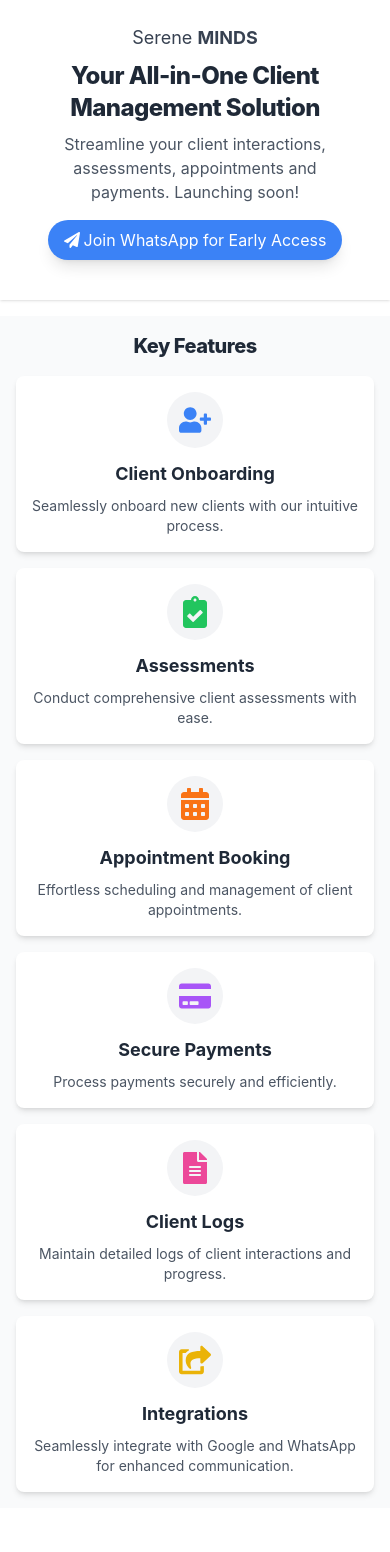
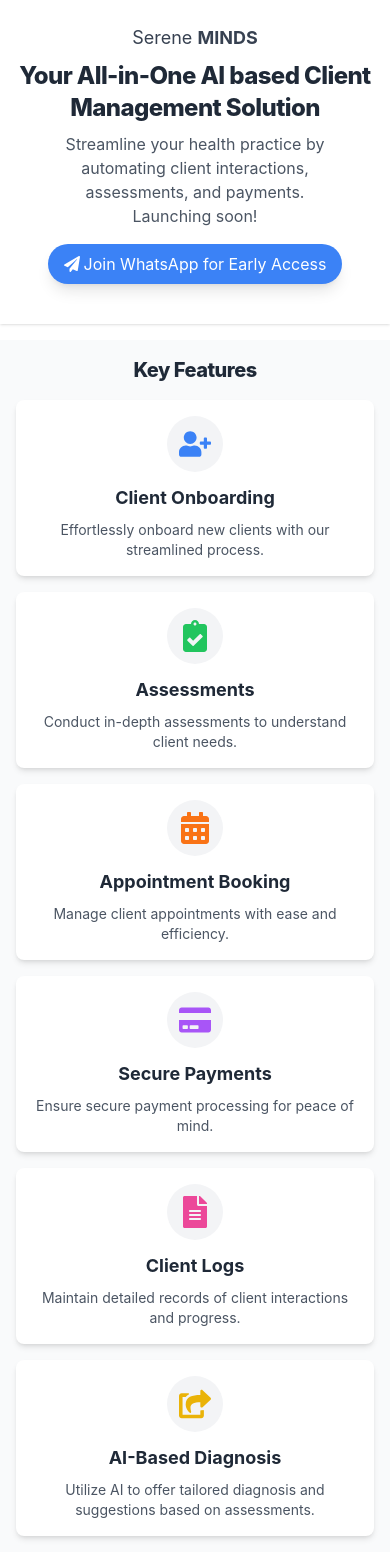
Before and after one commit to anshuman0427/sereneminds, a React (Create React App) app: page / in a window 390 px wide. Before the commit the page ends 1508 px from the top, so only its background shows below. Built offline with nearby package versions, Linux system fonts and the light colour scheme.

Commit message:
Updated mobile view and centered WhatsApp button and changed the icon

```diff
--- a/src/components/LaunchingSoonPageDesktop.js
+++ b/src/components/LaunchingSoonPageDesktop.js
@@ -21,10 +21,10 @@
                   Serene <span className="font-bold">MINDS</span>
                 </h2>
                 <h1 className="text-4xl font-extrabold tracking-tight sm:text-5xl md:text-6xl text-gray-800">
-                  Your All-in-One Client Management Solution
+                  Your All-in-One AI based Client Management Solution
                 </h1>
                 <p className="mx-auto max-w-[650px] text-gray-600 md:text-lg lg:text-xl">
-                  Streamline your client interactions, assessments, and payments. Launching soon!
+                  Streamline your health practice by automating client interactions, assessments, and payments. Launching soon!
                 </p>
               </div>
               <div className="mt-8">
@@ -70,8 +70,8 @@
               />
               <FeatureCard
                 icon={<FaShareSquare className="h-8 w-8 text-yellow-500" />}
-                title="Integrations"
-                description="Seamlessly integrate with Google and WhatsApp for enhanced communication."
+                title="AI-Based Diagnosis"
+                description="Leverage AI for accurate diagnosis and tailored suggestions based on assessments, enhancing your understanding of client needs."
               />
             </div>
           </div>
--- a/src/components/LaunchingSoonPageMobile.js
+++ b/src/components/LaunchingSoonPageMobile.js
@@ -19,10 +19,10 @@
               Serene <span className="font-bold">MINDS</span>
             </h2>
             <h1 className="text-2xl font-extrabold tracking-tight text-gray-800 mb-2">
-              Your All-in-One Client Management Solution
+              Your All-in-One AI based Client Management Solution
             </h1>
             <p className="mx-auto max-w-[300px] text-gray-600 md:text-lg lg:text-xl mb-4">
-              Streamline your client interactions, assessments, appointments and payments. Launching soon!
+              Streamline your health practice by automating client interactions, assessments, and payments. Launching soon!
             </p>
             {/* Centering the Button */}
             <div className="flex justify-center mt-2 mb-4">
@@ -42,12 +42,12 @@
               Key Features
             </h2>
             <div className="grid grid-cols-1 gap-4">
-              <FeatureCard icon={<FaUserPlus className="h-8 w-8 text-blue-500" />} title="Client Onboarding" description="Seamlessly onboard new clients with our intuitive process." />
-              <FeatureCard icon={<FaClipboardCheck className="h-8 w-8 text-green-500" />} title="Assessments" description="Conduct comprehensive client assessments with ease." />
-              <FeatureCard icon={<FaCalendarAlt className="h-8 w-8 text-orange-500" />} title="Appointment Booking" description="Effortless scheduling and management of client appointments." />
-              <FeatureCard icon={<FaCreditCard className="h-8 w-8 text-purple-500" />} title="Secure Payments" description="Process payments securely and efficiently." />
-              <FeatureCard icon={<FaFileAlt className="h-8 w-8 text-pink-500" />} title="Client Logs" description="Maintain detailed logs of client interactions and progress." />
-              <FeatureCard icon={<FaShareSquare className="h-8 w-8 text-yellow-500" />} title="Integrations" description="Seamlessly integrate with Google and WhatsApp for enhanced communication." />
+              <FeatureCard icon={<FaUserPlus className="h-8 w-8 text-blue-500" />} title="Client Onboarding" description="Effortlessly onboard new clients with our streamlined process." />
+              <FeatureCard icon={<FaClipboardCheck className="h-8 w-8 text-green-500" />} title="Assessments" description="Conduct in-depth assessments to understand client needs." />
+              <FeatureCard icon={<FaCalendarAlt className="h-8 w-8 text-orange-500" />} title="Appointment Booking" description="Manage client appointments with ease and efficiency." />
+              <FeatureCard icon={<FaCreditCard className="h-8 w-8 text-purple-500" />} title="Secure Payments" description="Ensure secure payment processing for peace of mind." />
+              <FeatureCard icon={<FaFileAlt className="h-8 w-8 text-pink-500" />} title="Client Logs" description="Maintain detailed records of client interactions and progress." />
+              <FeatureCard icon={<FaShareSquare className="h-8 w-8 text-yellow-500" />} title="AI-Based Diagnosis" description="Utilize AI to offer tailored diagnosis and suggestions based on assessments." />
             </div>
           </div>
         </section>
```
